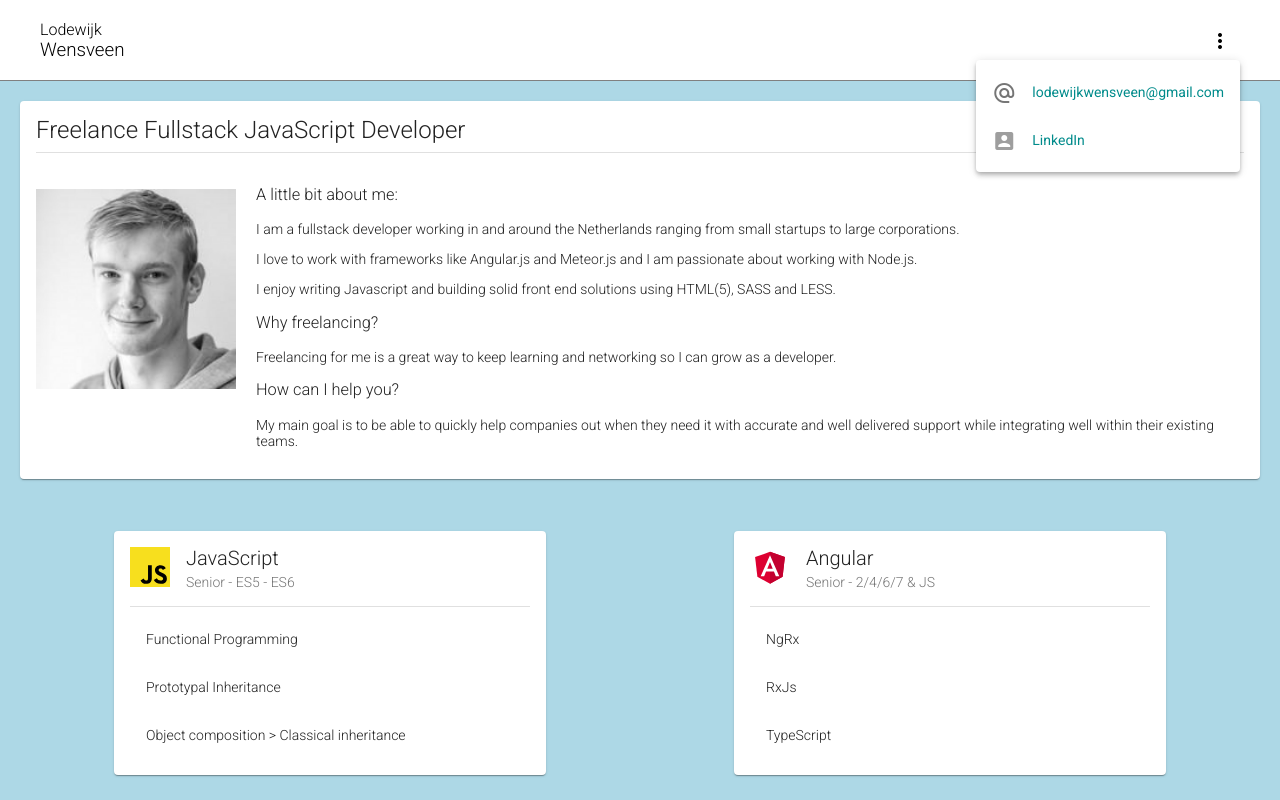
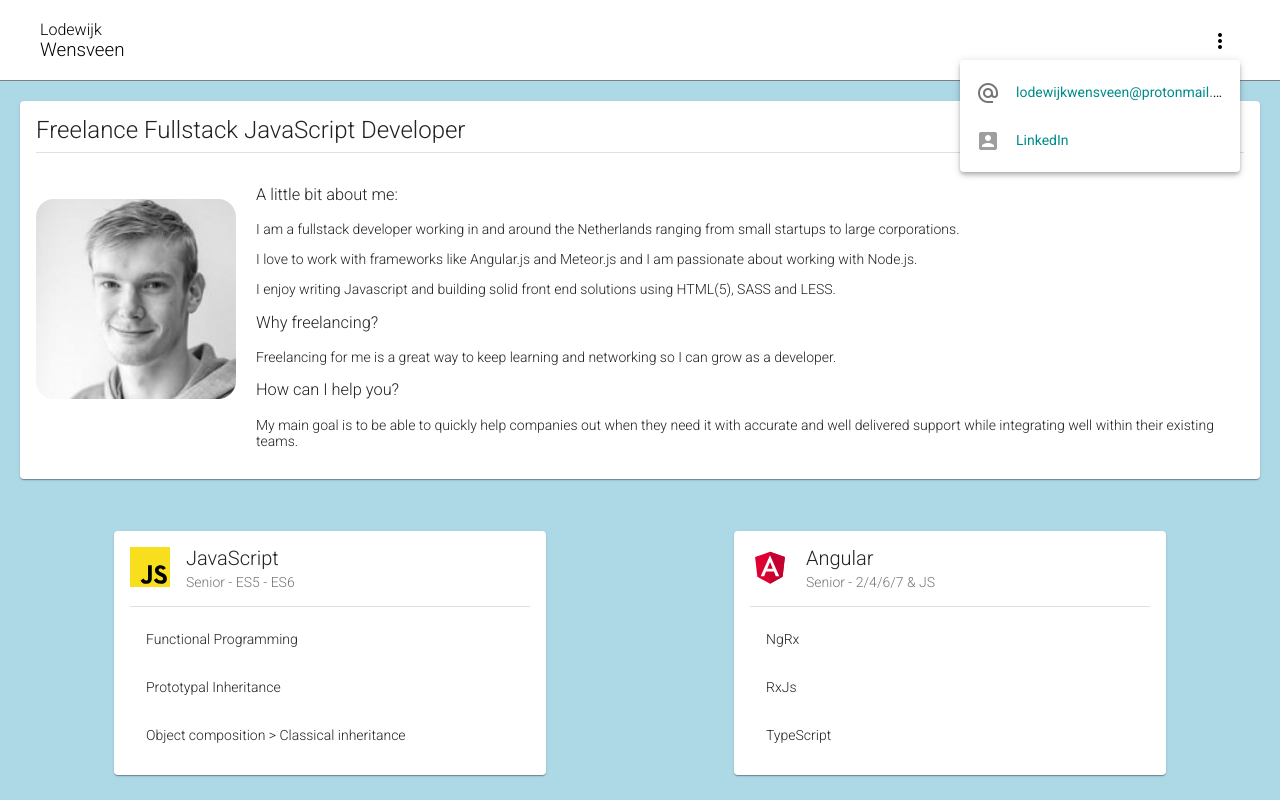
Before and after one commit to lwensveen/lodewijkwensveen, an Angular app: page / in a window 1280 px wide. Both pictures are taken after a click on the button "more_vert". Shown: the top 800 px of the page. Built offline with nearby package versions, Linux system fonts and the light colour scheme.

Commit message:
Fixed mailadres and border-radius

```diff
--- a/src/app/home/intro/intro.component.scss
+++ b/src/app/home/intro/intro.component.scss
@@ -4,7 +4,8 @@
     margin-top: 16px;
 
     img {
-        margin-top: 20px;
+        border-radius: 9%;
+        margin-top: 30px;
         max-height: 200px;
     }
 
--- a/src/app/layout/header/header.component.html
+++ b/src/app/layout/header/header.component.html
@@ -10,7 +10,7 @@
     <mat-menu #menu="matMenu">
       <button mat-menu-item>
         <mat-icon>alternate_email</mat-icon>
-        <a href="mailto:lodewijkwensveen@gmail.com">lodewijkwensveen@gmail.com</a>
+        <a href="mailto:lodewijkwensveen@protonmail.com">lodewijkwensveen@protonmail.com</a>
       </button>
       <button mat-menu-item disabled>
         <mat-icon>account_box</mat-icon>
```
